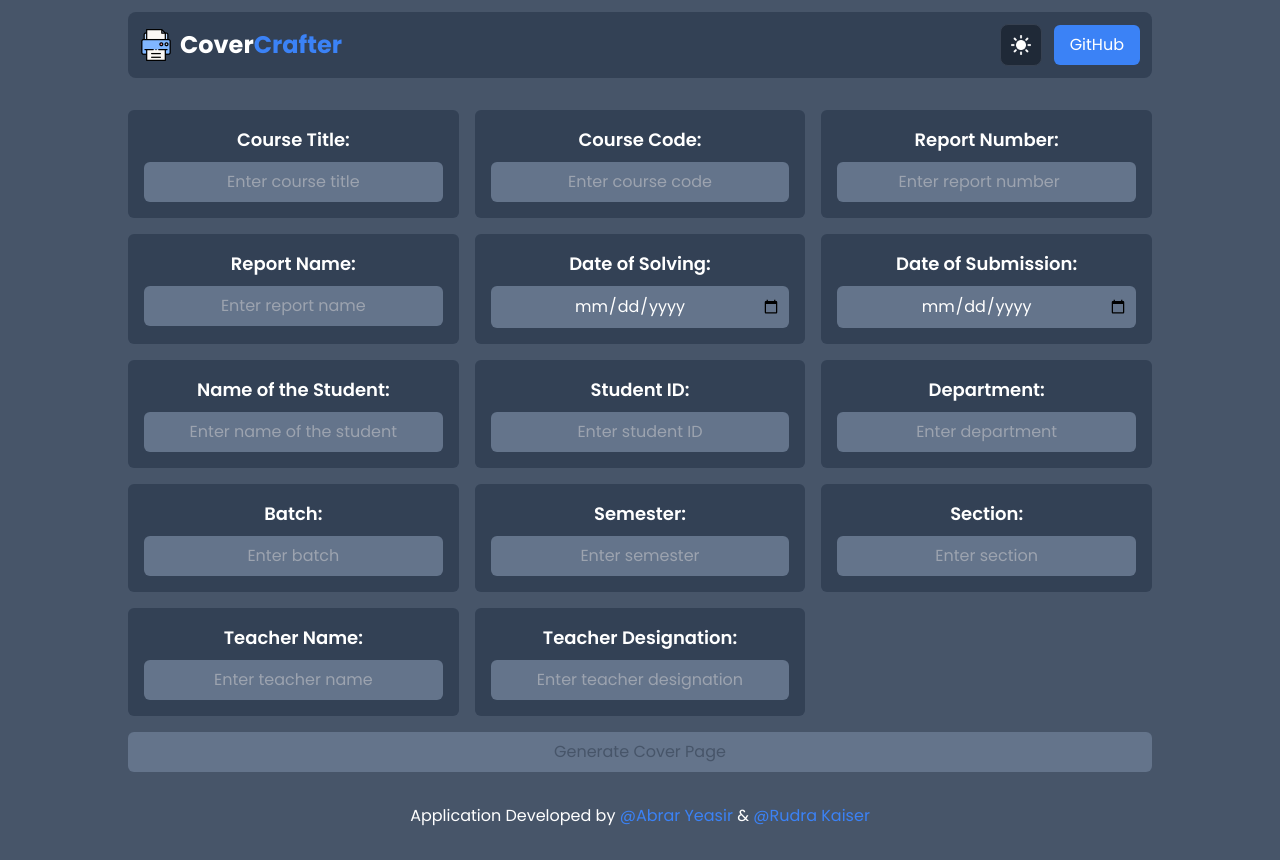
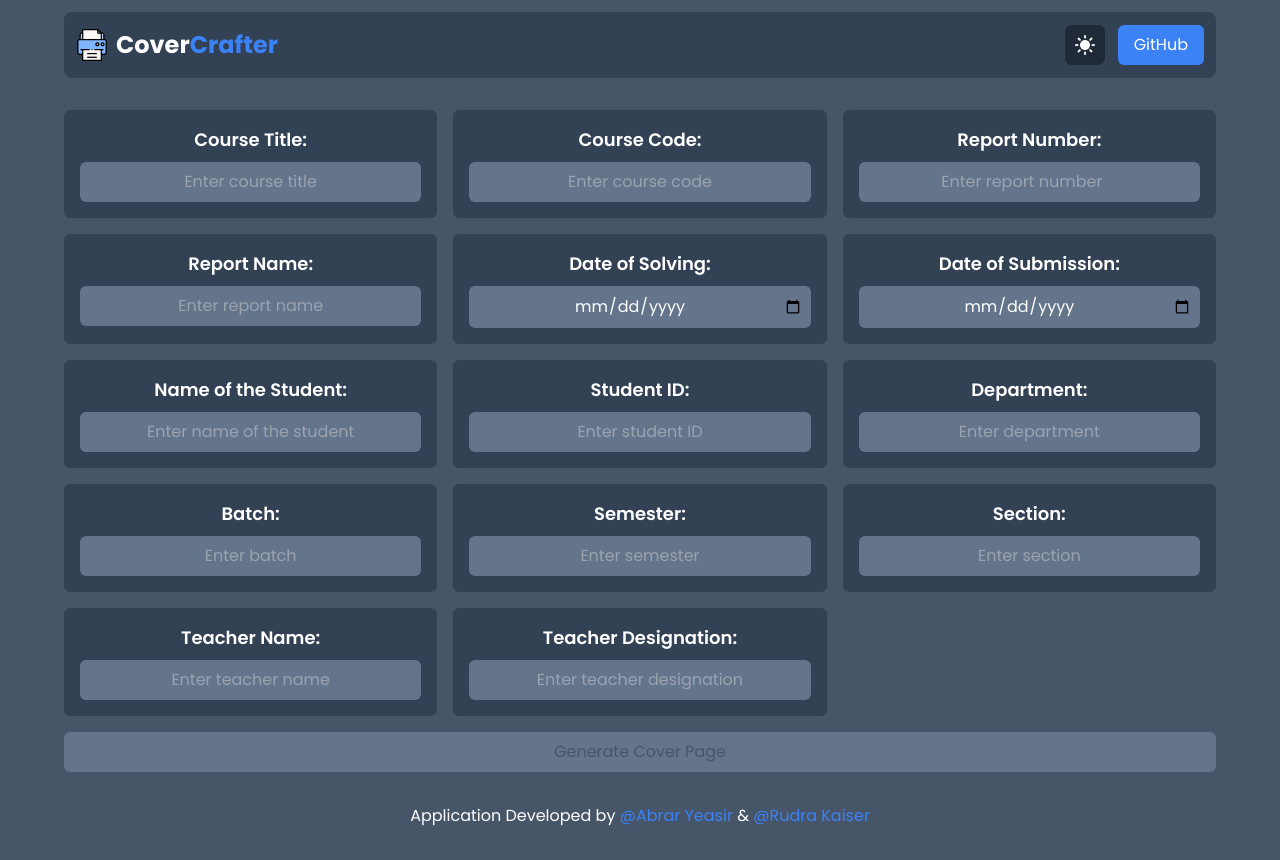
Before and after one commit to iamabraryeasir/CoverCrafter, a React (Vite) app: page / in a window 1280 px wide. Built offline with nearby package versions, Linux system fonts and the light colour scheme; no server answers; what @react-pdf/renderer would draw is missing.

Commit message:
Max Width increase

```diff
--- a/src/components/CoverPageGenerator.jsx
+++ b/src/components/CoverPageGenerator.jsx
@@ -23,7 +23,7 @@ const CoverPageGenerator = memo(({ formData }) => {
   }
 
   return (
-    <div className="max-w-5xl mx-auto py-5">
+    <div className="max-w-6xl mx-auto py-5">
       <MobileWarning />
       <ErrorBoundary
         fallback={
--- a/src/components/Navbar.jsx
+++ b/src/components/Navbar.jsx
@@ -4,7 +4,7 @@ import { memo } from "react";
 
 function Navbar({ darkMode, toggleDarkMode }) {
   return (
-    <div className="max-w-5xl mx-auto">
+    <div className="max-w-6xl mx-auto">
       <div className="flex justify-between items-center p-3 bg-gray-100 rounded-lg mt-3 dark:bg-slate-700 dark:text-white">
         <div className="text-2xl font-bold">
           <NavLink to="/" className="flex items-center gap-2">
--- a/src/components/UserInputForm.jsx
+++ b/src/components/UserInputForm.jsx
@@ -72,7 +72,7 @@ const UserInputForm = ({ onSubmit, formData, setFormData }) => {
   return (
     <form
       onSubmit={handleSubmit}
-      className="max-w-5xl mx-auto grid grid-cols-1 md:grid-cols-3 gap-4 mt-8 font-poppins"
+      className="max-w-6xl mx-auto grid grid-cols-1 md:grid-cols-3 gap-4 mt-8 font-poppins"
     >
       {inputItemList.map((item) => (
         <InputField
```
